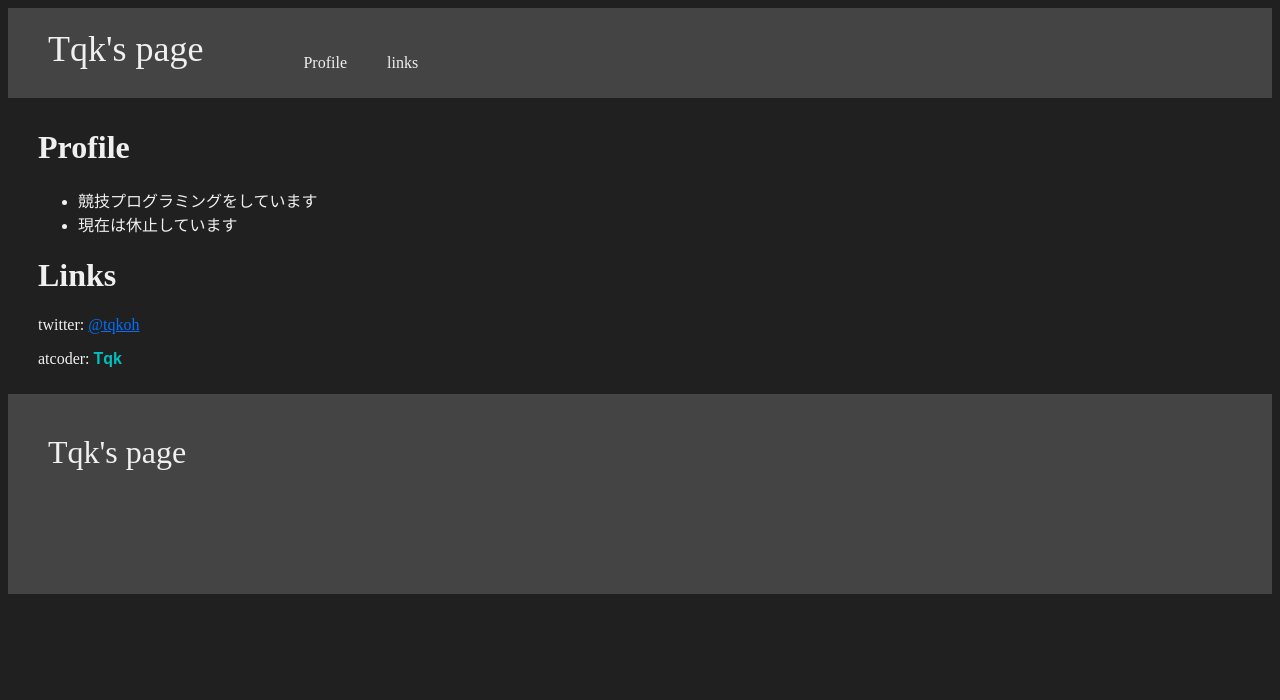
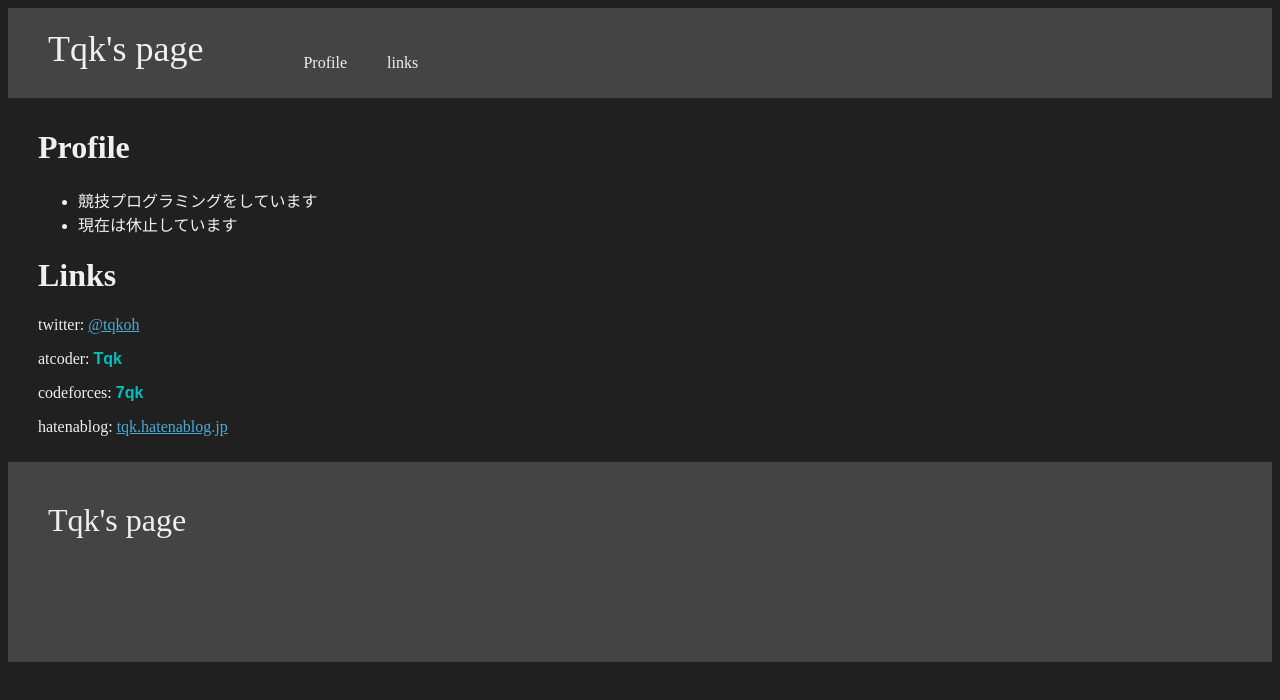
Before and after one commit to tqkoh/old.tqkoh.github.io, a plain HTML site: page index.html in a window 1280 px wide. Drawn offline with Linux system fonts and the light colour scheme.

Commit message:
[>] add links

```diff
--- a/index.css
+++ b/index.css
@@ -5,11 +5,11 @@ body {
 }
 
 a:link {
-	color: #006fff;
+	color: #47acd5;
 }
 
 a:visited {
-	color: #006fff;
+	color: #47acd5;
 }
 
 
@@ -67,6 +67,21 @@ a:visited {
 	text-decoration: none;
 }
 
+.footer-logo a:link {
+	color: #f0f0f0;
+	text-decoration: none;
+}
+
+.footer-logo a:visited {
+	color: #f0f0f0;
+	text-decoration: none;
+}
+
+.footer-logo a:hover {
+	color: #c6ffff;
+	text-decoration: none;
+}
+
 .header-list li a:link {
 	color: #f0f0f0;
 	text-decoration: none;
--- a/index.html
+++ b/index.html
@@ -35,8 +35,10 @@
 
 			<div class="links">
 				<h1><a name="links" id="links">Links</a></h1>
-				<p>twitter: <a href="https://twitter.com/tqkoh">@tqkoh</a></p>
-				<p>atcoder: <a style="text-decoration:none" href="https://atcoder.jp/users/Tqk"><span class="acusername">Tqk</span></a></p>
+				<p>twitter:    <a href="https://twitter.com/tqkoh">@tqkoh</a></p>
+				<p>atcoder:    <a style="text-decoration:none" href="https://atcoder.jp/users/Tqk"><span class="acusername">Tqk</span></a></p>
+				<p>codeforces: <a style="text-decoration:none" href="https://codeforces.com/profile/7qk"><span class="acusername">7qk</span></a></p>
+				<p>hatenablog: <a href="https://tqk.hatenablog.jp/">tqk.hatenablog.jp</a></p>
 			</div>
 
 		</div>
@@ -46,7 +48,7 @@
 
 	<div class="footer">
 
-		<div class="footer-logo">Tqk's page</div>
+		<div class="footer-logo"><a href="https://tqkoh.github.io/">Tqk's page</a></div>
 
 		<!--<div class="footer-list">
 			<ul>
```
